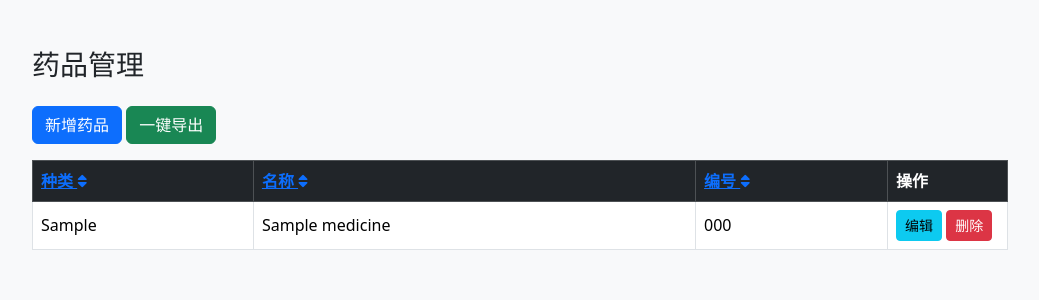
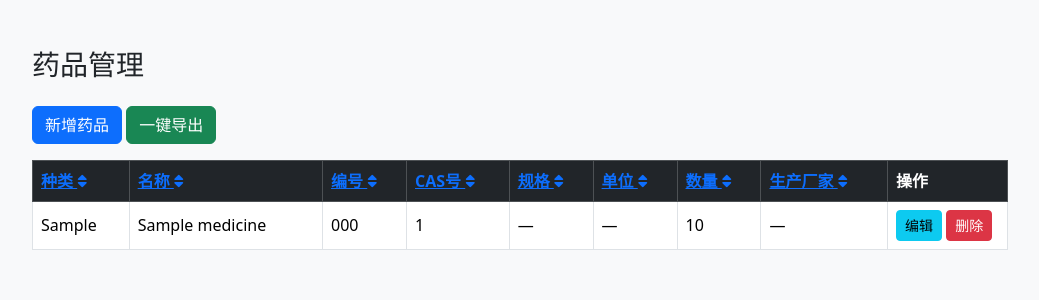
Before and after one commit to csj007/mago, a Django app: template accounts/templates/accounts/list.html in a window 1280 px wide. Shown: the top 300 px of the page, without its empty margins (120-1159 px from the left). Run offline with Django 3.2, Linux system fonts and the light colour scheme; the template is opened without the code that fills it: most values are stand-ins (such as "Sample title", 1, 10 or a date in 2020).

Commit message:
Update list.html

```diff
--- a/accounts/templates/accounts/list.html
+++ b/accounts/templates/accounts/list.html
@@ -6,8 +6,7 @@
     <h3 class="mb-4">药品管理</h3>
     <a href="{% url 'add_medicine' %}" class="btn btn-primary mb-3">新增药品</a>
     <a href="{% url 'export_medicine' %}" class="btn btn-success mb-3">一键导出</a>
-
-    <table class="table table-bordered table-hover">
+    <table class="table table-bordered table-hover" style="width: 100%;">
         <thead class="table-dark">
             <tr>
                 <th scope="col">
@@ -28,6 +27,36 @@
                         <i class="fas fa-sort{% if order_by == 'code' %}{{ sort_icon %}{% endif %}"></i>
                     </a>
                 </th>
+                <th scope="col">
+                    <a href="?order_by=cas_number{{ sort_arrow }}">
+                        CAS号
+                        <i class="fas fa-sort{% if order_by == 'cas_number' %}{{ sort_icon %}{% endif %}"></i>
+                    </a>
+                </th>
+                <th scope="col">
+                    <a href="?order_by=specification{{ sort_arrow }}">
+                        规格
+                        <i class="fas fa-sort{% if order_by == 'specification' %}{{ sort_icon %}{% endif %}"></i>
+                    </a>
+                </th>
+                <th scope="col">
+                    <a href="?order_by=unit{{ sort_arrow }}">
+                        单位
+                        <i class="fas fa-sort{% if order_by == 'unit' %}{{ sort_icon %}{% endif %}"></i>
+                    </a>
+                </th>
+                <th scope="col">
+                    <a href="?order_by=quantity{{ sort_arrow }}">
+                        数量
+                        <i class="fas fa-sort{% if order_by == 'quantity' %}{{ sort_icon %}{% endif %}"></i>
+                    </a>
+                </th>
+                <th scope="col">
+                    <a href="?order_by=manufacturer{{ sort_arrow }}">
+                        生产厂家
+                        <i class="fas fa-sort{% if order_by == 'manufacturer' %}{{ sort_icon %}{% endif %}"></i>
+                    </a>
+                </th>
                 <th scope="col" style="width: 120px;">操作</th>
             </tr>
         </thead>
@@ -37,6 +66,11 @@
                 <td>{{ medicine.get_type_display }}</td>
                 <td>{{ medicine.name }}</td>
                 <td>{{ medicine.code }}</td>
+                <td>{{ medicine.cas_number|default:"—" }}</td>
+                <td>{{ medicine.specification|default:"—" }}</td>
+                <td>{{ medicine.unit|default:"—" }}</td>
+                <td>{{ medicine.quantity|default:"—" }}</td>
+                <td>{{ medicine.manufacturer|default:"—" }}</td>
                 <td>
                     <a href="{% url 'edit_medicine' medicine.id %}" class="btn btn-sm btn-info">编辑</a>
                     <form action="{% url 'delete_medicine' medicine.id %}" method="post" style="display:inline;">
@@ -50,7 +84,6 @@
             {% endfor %}
         </tbody>
     </table>
-
     <!-- Font Awesome 图标库 -->
     <link rel="stylesheet" href="https://cdnjs.cloudflare.com/ajax/libs/font-awesome/5.15.4/css/all.min.css">
 {% endblock %}
```
